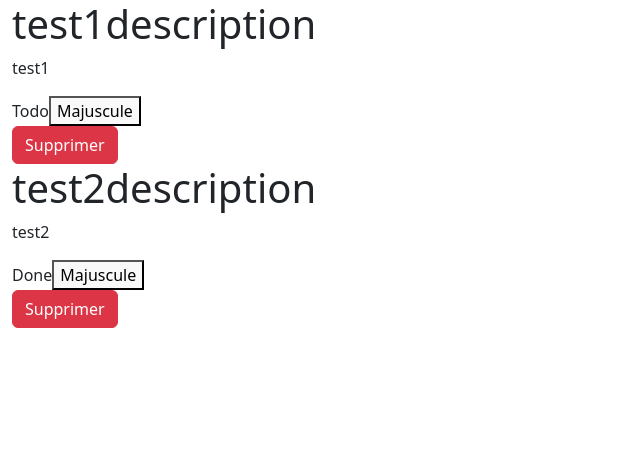
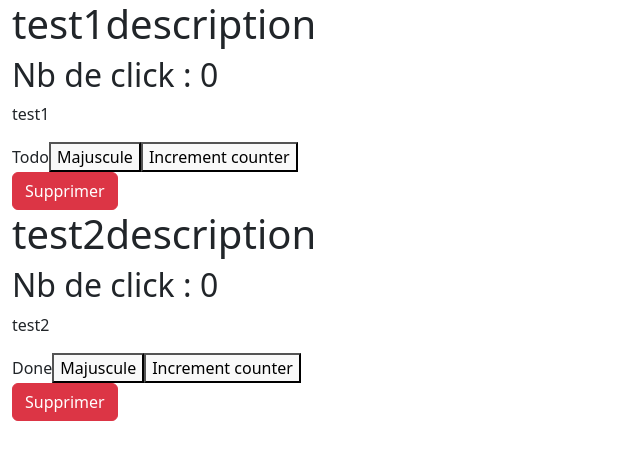
Before and after one commit to sbailleul/react-lesson, a React (Vite) app: page / in a window 1280 px wide. Shown: the top 460 px of the page, without its empty margins (0-640 px from the left). Built offline with nearby package versions, Linux system fonts and the light colour scheme.

Commit message:
feat(todosCounter): Increment counter

```diff
--- a/src/Todo.tsx
+++ b/src/Todo.tsx
@@ -6,12 +6,16 @@ export type TodoProps = {
   status: boolean;
   onDelete: () => void;
 };
+
+
 export function Todo({ title, description, status, onDelete }: TodoProps) {
 // let text =title;
   const [text, setText] = useState<string>(title);
+  const [counter, setCounter] = useState(0);
   return (
     <div>
       <h1>{text}</h1>
+      <h2>Nb de click : {counter}</h2>
       <p>{description}</p>
       {status ? <span>Done</span> : <span>Todo</span>}
       <button
@@ -22,6 +26,12 @@ export function Todo({ title, description, status, onDelete }: TodoProps) {
       >
         Majuscule
       </button>
+      <button
+        onClick={() => {
+         setCounter((counter) =>  counter +  1 )
+
+        }}
+      >Increment counter</button>
       <div onClick={() => alert("div clicked")}>
         <button
           className="btn btn-danger"
```
